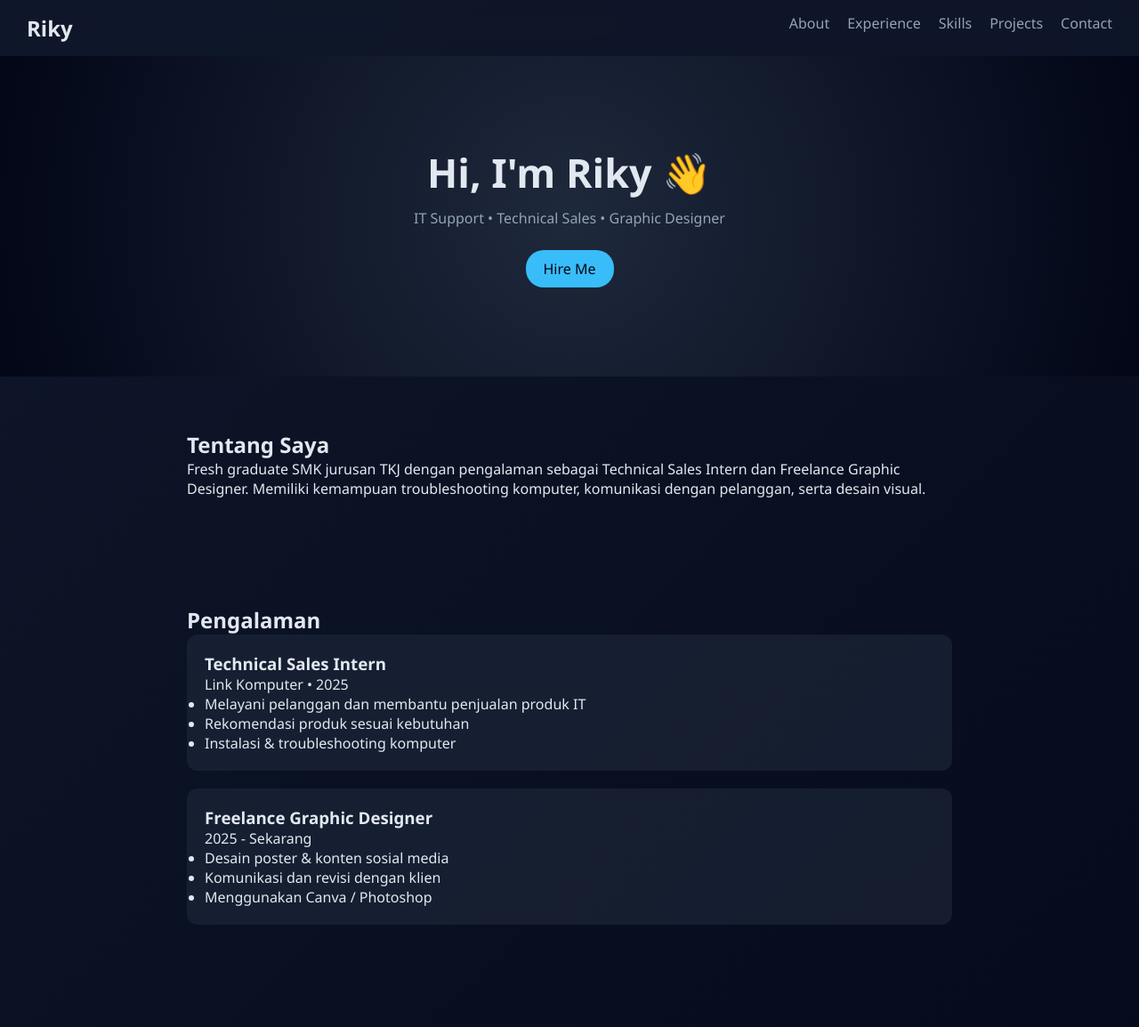
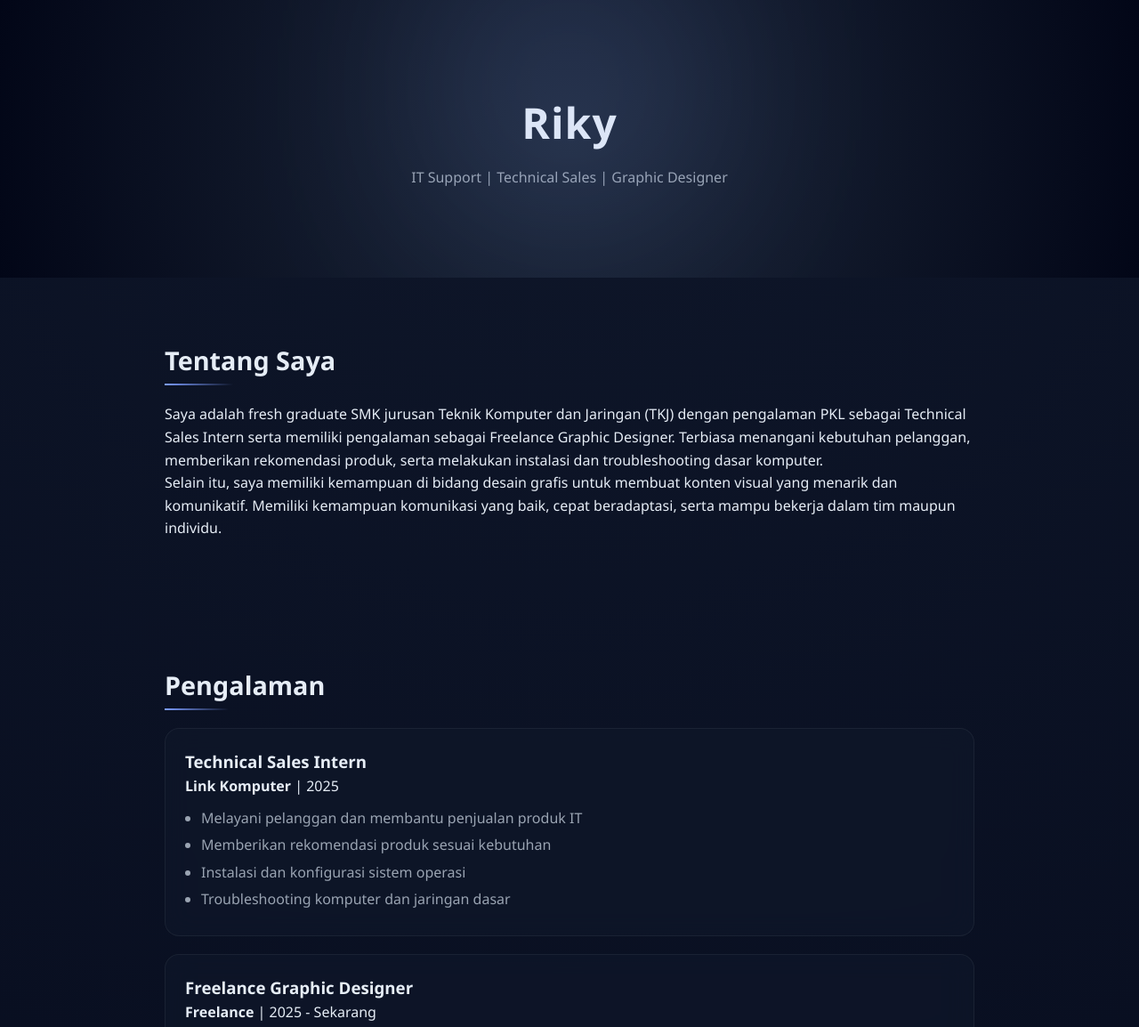
Before and after one commit to rikyfebriansyah/portofolio-riky, a plain HTML site: page index.html in a window 1280 px wide. Shown: the top 1154 px of the page at 89% size. Drawn offline with Linux system fonts and the light colour scheme.

Commit message:
Add files via upload

```diff
--- a/index.html
+++ b/index.html
@@ -3,102 +3,112 @@
 <head>
     <meta charset="UTF-8">
     <meta name="viewport" content="width=device-width, initial-scale=1.0">
-    <meta name="description" content="Portfolio Riky - IT Support, Technical Sales, Graphic Designer">
-    <title>Riky Portfolio</title>
+    <title>Portfolio Riky</title>
     <link rel="stylesheet" href="style.css">
 </head>
 <body>
 
-<!-- NAVBAR -->
-<nav>
-    <h2>Riky</h2>
-    <ul>
-        <li><a href="#about">About</a></li>
-        <li><a href="#experience">Experience</a></li>
-        <li><a href="#skills">Skills</a></li>
-        <li><a href="#projects">Projects</a></li>
-        <li><a href="#contact">Contact</a></li>
-    </ul>
-</nav>
-
-<!-- HERO -->
-<header class="hero">
-    <h1>Hi, I'm Riky 👋</h1>
-    <p>IT Support • Technical Sales • Graphic Designer</p>
-    <a href="#contact" class="btn">Hire Me</a>
+<header>
+    <h1>Riky</h1>
+    <p>IT Support | Technical Sales | Graphic Designer</p>
 </header>
 
-<section id="about" class="section">
+<section class="about">
     <h2>Tentang Saya</h2>
     <p>
-        Fresh graduate SMK jurusan TKJ dengan pengalaman sebagai Technical Sales Intern
-        dan Freelance Graphic Designer. Memiliki kemampuan troubleshooting komputer,
-        komunikasi dengan pelanggan, serta desain visual.
+        Saya adalah fresh graduate SMK jurusan Teknik Komputer dan Jaringan (TKJ)
+        dengan pengalaman PKL sebagai Technical Sales Intern serta memiliki pengalaman
+        sebagai Freelance Graphic Designer. Terbiasa menangani kebutuhan pelanggan,
+        memberikan rekomendasi produk, serta melakukan instalasi dan troubleshooting
+        dasar komputer.
+    </p>
+    <p>
+        Selain itu, saya memiliki kemampuan di bidang desain grafis untuk membuat konten
+        visual yang menarik dan komunikatif. Memiliki kemampuan komunikasi yang baik,
+        cepat beradaptasi, serta mampu bekerja dalam tim maupun individu.
     </p>
 </section>
 
-<section id="experience" class="section">
+<section class="experience">
     <h2>Pengalaman</h2>
 
     <div class="card">
         <h3>Technical Sales Intern</h3>
-        <span>Link Komputer • 2025</span>
+        <p><strong>Link Komputer</strong> | 2025</p>
         <ul>
             <li>Melayani pelanggan dan membantu penjualan produk IT</li>
-            <li>Rekomendasi produk sesuai kebutuhan</li>
-            <li>Instalasi & troubleshooting komputer</li>
+            <li>Memberikan rekomendasi produk sesuai kebutuhan</li>
+            <li>Instalasi dan konfigurasi sistem operasi</li>
+            <li>Troubleshooting komputer dan jaringan dasar</li>
         </ul>
     </div>
 
     <div class="card">
         <h3>Freelance Graphic Designer</h3>
-        <span>2025 - Sekarang</span>
+        <p><strong>Freelance</strong> | 2025 - Sekarang</p>
         <ul>
-            <li>Desain poster & konten sosial media</li>
-            <li>Komunikasi dan revisi dengan klien</li>
-            <li>Menggunakan Canva / Photoshop</li>
+            <li>Mendesain poster, banner, dan konten sosial media</li>
+            <li>Menyesuaikan desain sesuai kebutuhan klien</li>
+            <li>Menggunakan Canva / Affinity Designer</li>
+            <li>Melakukan revisi dan komunikasi dengan klien</li>
         </ul>
+    </div>
+
+</section>
+
+<section class="skills">
+    <h2>Skills</h2>
+    <div class="skill-list">
+        <span>IT Support</span>
+        <span>Troubleshooting</span>
+        <span>Basic Networking</span>
+        <span>Customer Service</span>
+        <span>Communication</span>
+        <span>Graphic Design (Canva / Affinity)</span>
+        <span>Intermediate English</span>
     </div>
 </section>
 
-<section id="skills" class="section">
-    <h2>Skills</h2>
-    <div class="skills">
-        <div>IT Support</div>
-        <div>Troubleshooting</div>
-        <div>Networking</div>
-        <div>Graphic Design</div>
-        <div>Communication</div>
-        <div>Customer Service</div>
-    </div>
-</section>
-
-<section id="projects" class="section">
-    <h2>Projects</h2>
+<section class="projects">
+    <h2>Project</h2>
 
     <div class="card">
-        <h3>Setup Komputer</h3>
-        <p>Instalasi Windows dan konfigurasi software.</p>
+        <h3>Instalasi & Setup Komputer</h3>
+        <p>Melakukan instalasi Windows dan konfigurasi software dasar.</p>
     </div>
 
     <div class="card">
-        <h3>Troubleshooting</h3>
-        <p>Perbaikan error sistem & performa.</p>
+        <h3>Troubleshooting Komputer</h3>
+        <p>Memperbaiki masalah performa dan error sistem.</p>
     </div>
 
     <div class="card">
         <h3>Desain Grafis</h3>
-        <p>Pembuatan poster & konten visual.</p>
+        <p>Membuat poster, banner, dan konten sosial media untuk kebutuhan personal maupun klien.</p>
     </div>
 
 </section>
 
-<section id="contact" class="section contact">
-    <h2>Contact</h2>
+<section class="contact">
+    <h2>Kontak</h2>
 
-    <a href="mailto:rikyfebriansyah08@gmail.com">📧 Email</a>
-    <a href="tel:083115825416">📱 Telepon</a>
-    <a href="https://www.instagram.com/rengasaki?igsh=MWRod3dsb2VyNGRlaA==" target="_blank">📸 Instagram</a>
+    <p>Email:
+        <a href="mailto:rikyfebriansyah08@gmail.com">
+            rikyfebriansyah08@gmail.com
+        </a>
+    </p>
+
+    <p>WhatsApp:
+        <a href="https://wa.me/6283115825416" target="_blank">
+            Chat WhatsApp
+        </a>
+    </p>
+
+    <p>Instagram:
+        <a href="https://www.instagram.com/rengasaki?igsh=MWRod3dsb2VyNGRlaA==" target="_blank">
+            @rengasaki
+        </a>
+    </p>
 
 </section>
 
--- a/style.css
+++ b/style.css
@@ -1,141 +1,219 @@
-/* RESET */
+/* =========================
+   RESET + BASE
+========================= */
 * {
     margin: 0;
     padding: 0;
     box-sizing: border-box;
-    font-family: 'Segoe UI', sans-serif;
-    scroll-behavior: smooth;
 }
 
-/* COLOR PALETTE MODERN */
-body {
-    background: linear-gradient(135deg, #0f172a, #020617);
-    color: #e2e8f0;
+:root {
+    --bg: #0b1020;
+    --bg-soft: #0f172a;
+    --card: rgba(15, 23, 42, 0.7);
+    --text: #e6edf6;
+    --muted: #9aa4b2;
+    --accent: #7c9cff;
+    --accent-2: #38bdf8;
+    --border: rgba(255,255,255,0.06);
 }
 
-/* NAVBAR */
-nav {
-    position: sticky;
-    top: 0;
-    background: rgba(15,23,42,0.8);
-    backdrop-filter: blur(10px);
-    display: flex;
-    justify-content: space-between;
-    padding: 15px 30px;
-    z-index: 100;
+body {
+    font-family: 'Segoe UI', system-ui, sans-serif;
+    background: radial-gradient(circle at top, #0f172a, #020617);
+    color: var(--text);
+    line-height: 1.6;
+    overflow-x: hidden;
 }
 
-nav ul {
-    display: flex;
-    gap: 20px;
-    list-style: none;
+/* =========================
+   HEADER (HERO STYLE)
+========================= */
+header {
+    text-align: center;
+    padding: 100px 20px;
+    background: radial-gradient(circle at center, #1e293b, #020617);
+    position: relative;
+    overflow: hidden;
 }
 
-nav a {
-    color: #94a3b8;
-    text-decoration: none;
-    transition: 0.3s;
+header h1 {
+    font-size: 3rem;
+    letter-spacing: 1px;
+    animation: fadeUp 1s ease;
 }
 
-nav a:hover {
-    color: #38bdf8;
+header p {
+    margin-top: 10px;
+    color: var(--muted);
+    animation: fadeUp 1.2s ease;
 }
 
-/* HERO */
-.hero {
-    text-align: center;
-    padding: 100px 20px;
-    background: radial-gradient(circle, #1e293b, #020617);
-    animation: fadeIn 1s ease;
+/* glow subtle */
+header::after {
+    content: "";
+    position: absolute;
+    width: 300px;
+    height: 300px;
+    background: var(--accent);
+    filter: blur(120px);
+    opacity: 0.15;
+    top: -50px;
+    left: 50%;
+    transform: translateX(-50%);
 }
 
-.hero h1 {
-    font-size: 2.8rem;
+/* =========================
+   SECTION
+========================= */
+section {
+    max-width: 950px;
+    margin: auto;
+    padding: 70px 20px;
+    animation: fadeUp 0.8s ease;
 }
 
-.hero p {
-    margin: 10px 0;
-    color: #94a3b8;
+h2 {
+    font-size: 1.8rem;
+    margin-bottom: 25px;
+    position: relative;
+    display: inline-block;
 }
 
-.btn {
-    display: inline-block;
-    margin-top: 15px;
-    padding: 10px 20px;
-    background: #38bdf8;
-    color: #020617;
-    border-radius: 20px;
-    text-decoration: none;
-    transition: 0.3s;
+h2::after {
+    content: "";
+    width: 40%;
+    height: 2px;
+    background: linear-gradient(to right, var(--accent), transparent);
+    position: absolute;
+    bottom: -5px;
+    left: 0;
 }
 
-.btn:hover {
-    background: #0ea5e9;
-}
-
-/* SECTION */
-.section {
-    padding: 60px 20px;
-    max-width: 900px;
-    margin: auto;
-}
-
-/* CARD */
+/* =========================
+   CARD (GLASS EFFECT)
+========================= */
 .card {
-    background: rgba(30,41,59,0.6);
-    padding: 20px;
-    border-radius: 12px;
+    background: var(--card);
+    border: 1px solid var(--border);
+    backdrop-filter: blur(14px);
+    padding: 22px;
+    border-radius: 16px;
     margin-bottom: 20px;
-    transition: 0.3s;
+    transition: all 0.35s ease;
+    position: relative;
 }
 
 .card:hover {
-    transform: translateY(-5px);
-    background: rgba(51,65,85,0.9);
+    transform: translateY(-6px) scale(1.01);
+    border-color: rgba(124,156,255,0.3);
 }
 
-/* SKILLS */
-.skills {
+/* subtle shine */
+.card::before {
+    content: "";
+    position: absolute;
+    inset: 0;
+    border-radius: 16px;
+    background: linear-gradient(120deg, transparent, rgba(255,255,255,0.08), transparent);
+    opacity: 0;
+    transition: 0.4s;
+}
+
+.card:hover::before {
+    opacity: 1;
+}
+
+/* =========================
+   LIST
+========================= */
+ul {
+    margin-top: 10px;
+    padding-left: 18px;
+}
+
+ul li {
+    margin-bottom: 5px;
+    color: var(--muted);
+}
+
+/* =========================
+   SKILLS
+========================= */
+.skill-list {
     display: flex;
     flex-wrap: wrap;
     gap: 10px;
 }
 
-.skills div {
-    background: #1e293b;
-    padding: 10px 15px;
-    border-radius: 20px;
+.skill-list span {
+    padding: 8px 14px;
+    border-radius: 999px;
+    background: rgba(124,156,255,0.08);
+    border: 1px solid rgba(124,156,255,0.2);
+    font-size: 0.85rem;
+    transition: all 0.3s ease;
+}
+
+.skill-list span:hover {
+    background: var(--accent);
+    color: #020617;
+    transform: translateY(-2px);
+}
+
+/* =========================
+   CONTACT
+========================= */
+.contact a {
+    display: inline-block;
+    margin: 8px 10px 0 0;
+    padding: 10px 16px;
+    border-radius: 999px;
+    background: rgba(56,189,248,0.1);
+    border: 1px solid rgba(56,189,248,0.3);
+    color: var(--accent-2);
+    text-decoration: none;
     transition: 0.3s;
 }
 
-.skills div:hover {
-    background: #38bdf8;
+.contact a:hover {
+    background: var(--accent-2);
     color: #020617;
+    transform: translateY(-2px);
 }
 
-/* CONTACT */
-.contact a {
-    display: block;
-    margin: 10px 0;
-    color: #38bdf8;
-    text-decoration: none;
+/* =========================
+   FOOTER
+========================= */
+footer {
+    text-align: center;
+    padding: 30px 20px;
+    color: var(--muted);
+    font-size: 0.9rem;
 }
 
-/* FOOTER */
-footer {
-    text-align: center;
-    padding: 20px;
-    color: #64748b;
-}
-
-/* ANIMATION */
-@keyframes fadeIn {
+/* =========================
+   ANIMATION
+========================= */
+@keyframes fadeUp {
     from {
         opacity: 0;
-        transform: translateY(20px);
+        transform: translateY(25px);
     }
     to {
         opacity: 1;
         transform: translateY(0);
     }
 }
+
+/* =========================
+   SCROLLBAR (bonus aesthetic)
+========================= */
+::-webkit-scrollbar {
+    width: 6px;
+}
+
+::-webkit-scrollbar-thumb {
+    background: var(--accent);
+    border-radius: 10px;
+}
```
